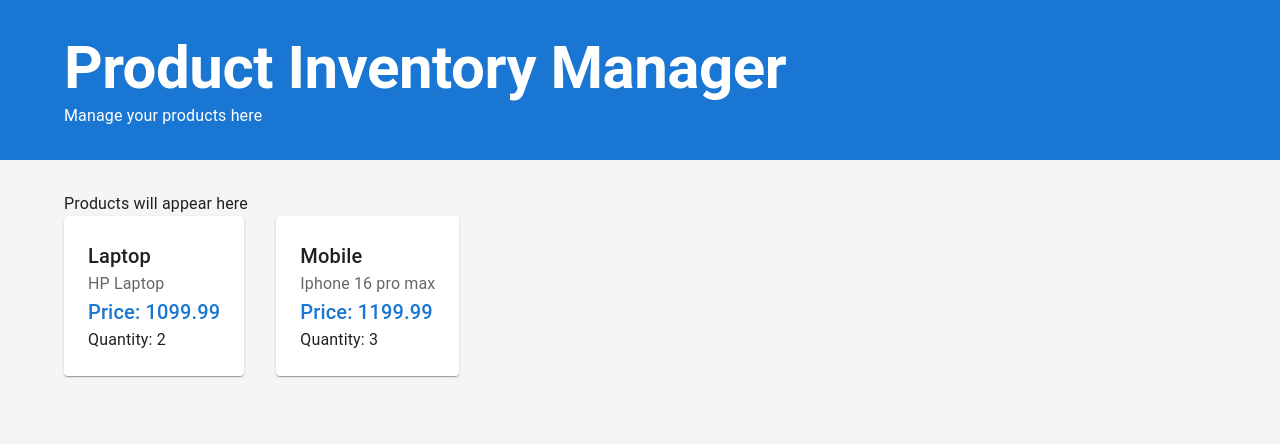
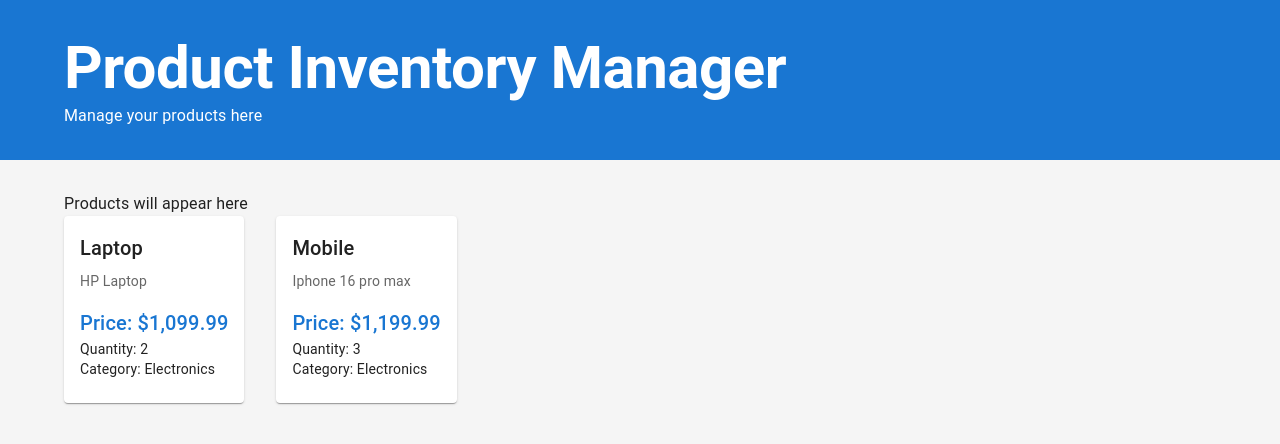
Before and after one commit to ManishKhatriChhetri/fullstack-product-inventory-AWS, a React (Create React App) app in the folder frontend-react/: page / in a window 1280 px wide. Shown: the top 444 px of the page. Built offline with nearby package versions, Linux system fonts and the light colour scheme.

Commit message:
Create ProductCard component and modify product display

```diff
--- a/frontend-react/src/App.jsx
+++ b/frontend-react/src/App.jsx
@@ -1,5 +1,6 @@
 import React, { useState } from 'react';
-import { Box, Container, Grid, Paper, Typography } from '@mui/material';
+import { Box, Container, Grid, Typography } from '@mui/material';
+import ProductCard from './components/ProductCard.jsx'
 
 function App () {
 
@@ -43,12 +44,7 @@ const [products, setProducts] = useState(
         <Grid container spacing={4}>
           {products.map(product => (
             <Grid item xs={12} sm={6} md={4} key={product.id}>
-              <Paper sx={{p: 3}}>
-                <Typography variant="h6">{product.name}</Typography>
-                <Typography color="text.secondary">{product.description}</Typography>
-                <Typography variant="h6" color="primary">Price: {product.price}</Typography>
-                <Typography>Quantity: {product.quantity}</Typography>
-              </Paper>
+              <ProductCard product={product}/>
             </Grid>
           ))}
         </Grid>
--- /dev/null
+++ b/frontend-react/src/components/ProductCard.jsx
@@ -0,0 +1,36 @@
+import React from "react";
+import {
+    Typography,
+    Box,
+    Card,
+    CardContent,
+    Chip
+} from '@mui/material'
+
+function ProductCard ({product}) {
+
+    const formatPrice = (price) => {
+        return new Intl.NumberFormat('en-US', {
+            style: "currency",
+            currency: "USD"
+        }).format(price);
+    }
+    return (
+        <Card sx={{ height: '100%' }}>
+            <CardContent>
+                <Typography variant="h6" gutterBottom>{product.name}</Typography>
+                <Typography variant='body2' color="text.secondary" sx={{ mb: 2 }}>{product.description}</Typography>
+
+                <Box sx={{mt: 2}}>
+                    <Typography variant="h6" color="primary">Price: {formatPrice(product.price)}</Typography>
+                    <Typography variant='body2'>Quantity: {product.quantity}</Typography>
+                    <Typography variant='body2'>Category: {product.category}</Typography>
+                </Box>
+
+            </CardContent>
+        </Card>
+
+    );
+}
+
+export default ProductCard;
```
